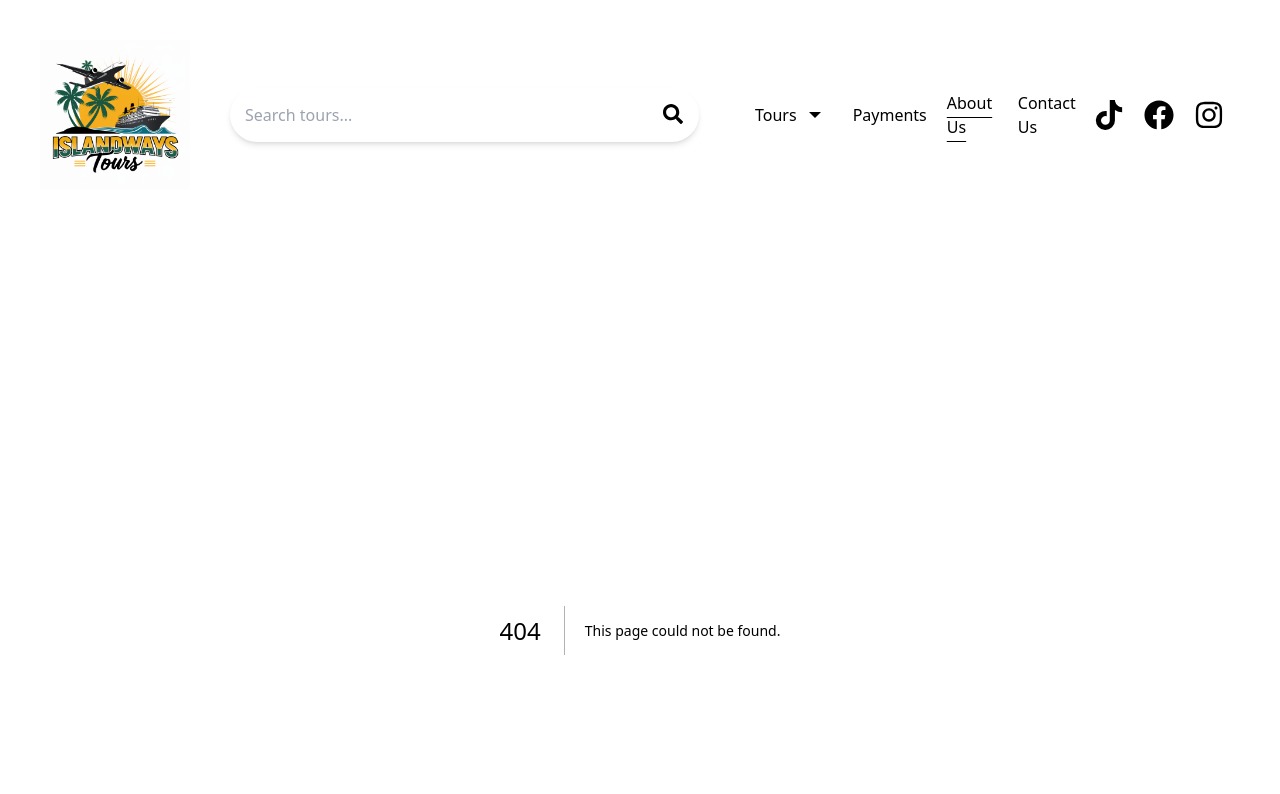
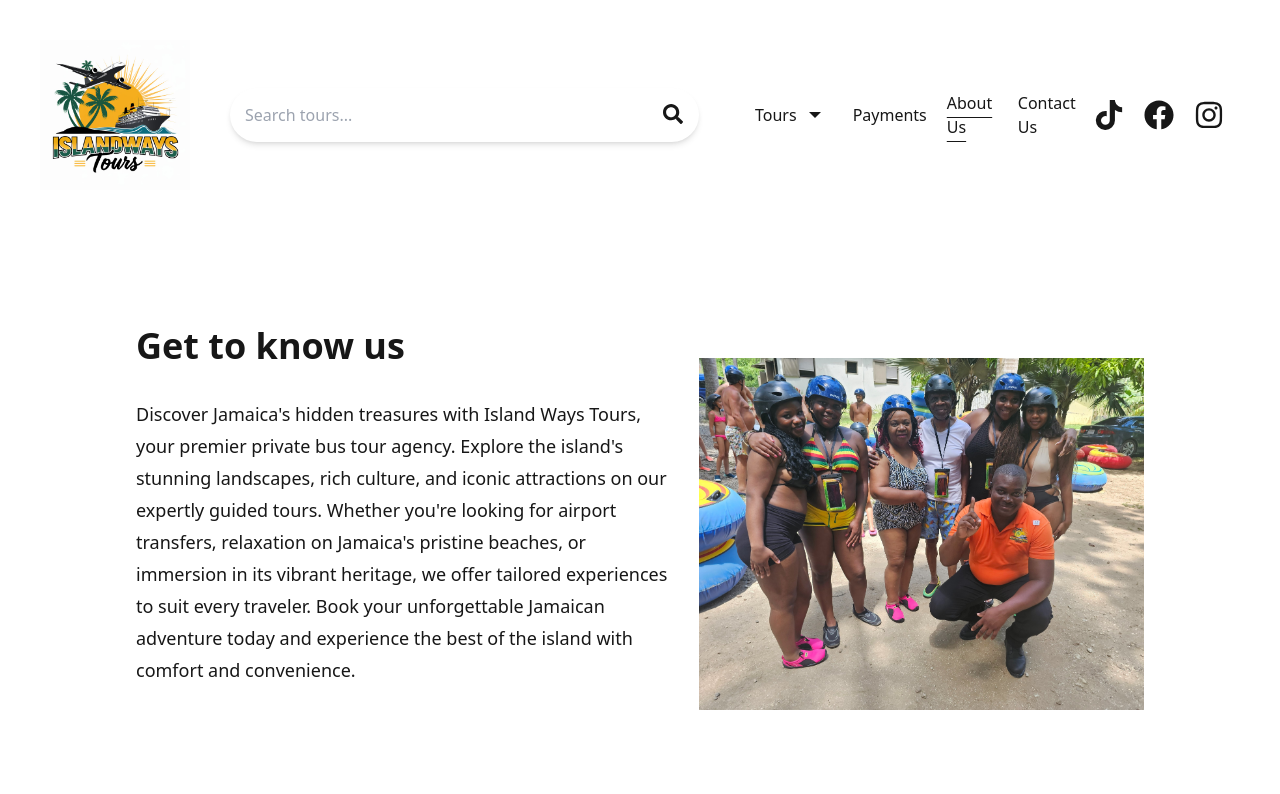
Before and after one commit to winnie-webb/islandwaystours, a Next.js app: page /about-us in a window 1280 px wide. Before the commit this address had no page. Shown: the top 794 px of the page. Built offline with nearby package versions, Linux system fonts and the light colour scheme.

Commit message:
Links to previous commit

```diff
--- /dev/null
+++ b/app/about-us/page.jsx
@@ -0,0 +1,12 @@
+import React from "react";
+import AboutUs from "../components/AboutUs";
+
+function page() {
+  return (
+    <div>
+      <AboutUs></AboutUs>
+    </div>
+  );
+}
+
+export default page;
```
